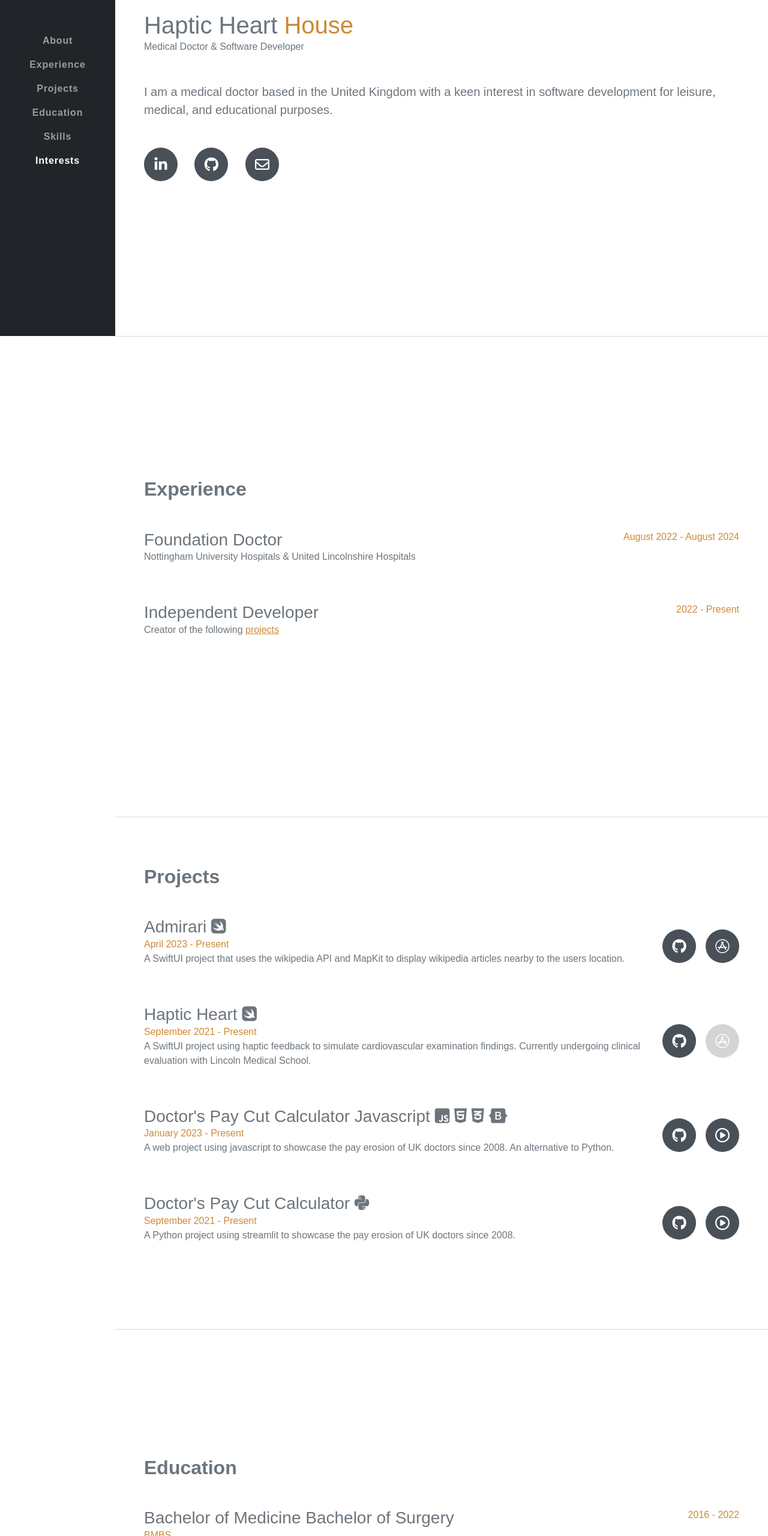
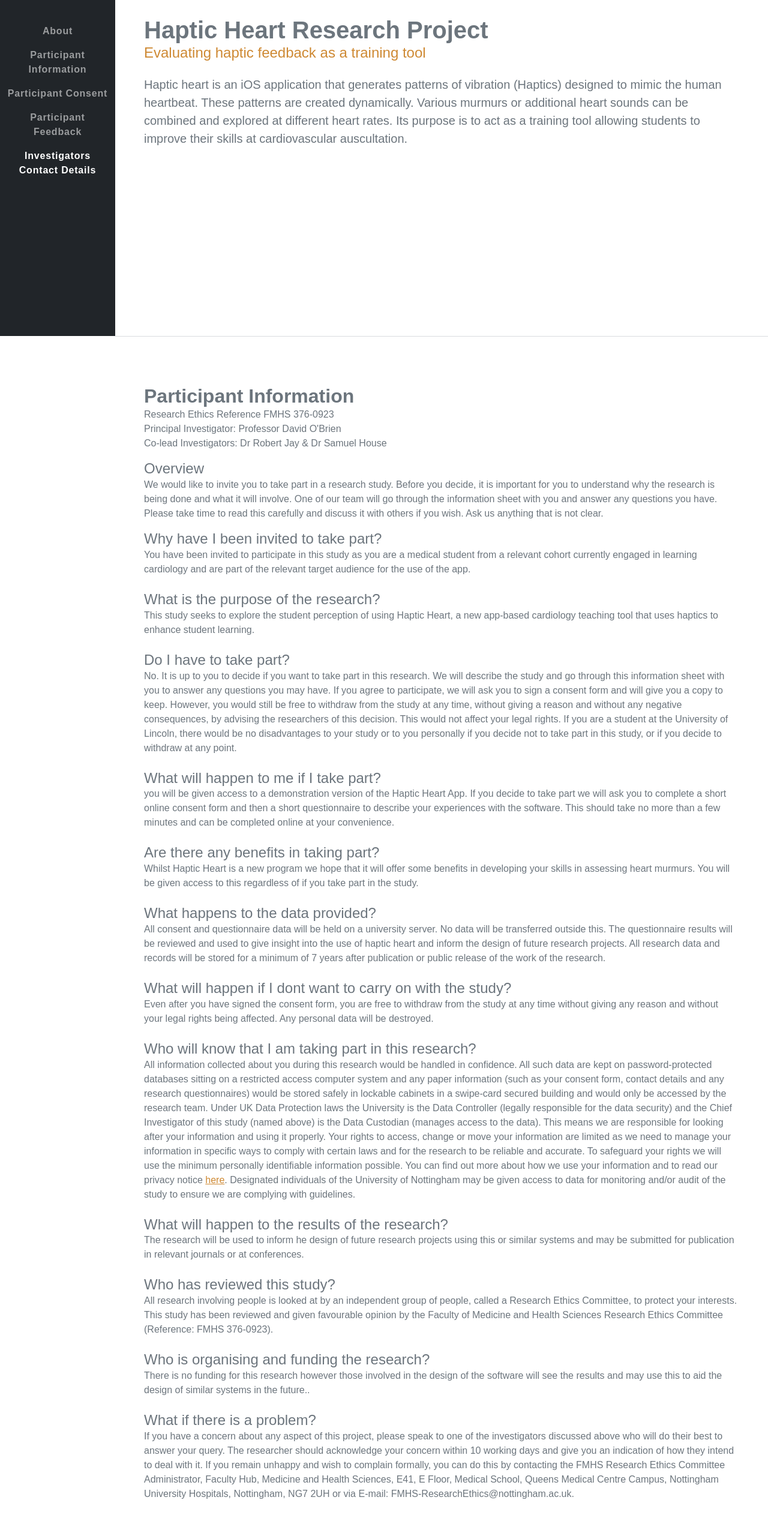
Before and after one commit to BarkingTree/HapticHeartInformation, a website: page index.html in a window 1280 px wide. Shown: the part 240-2800 px from the top of the page at 60% size. Drawn offline with nearby package versions, Linux system fonts and the light colour scheme.

Commit message:
Editied information

```diff
--- a/index.html
+++ b/index.html
@@ -12,211 +12,175 @@
 
     <title>Haptic Heart</title>
 </head>
+
 <body id="page-top">
   <!-- Navigation. SideNav on Large. TopNav on small -->
   <nav class="navbar navbar-expand-lg navbar-dark bg-dark fixed-top" id="sideNav">
     <a class="navbar-brand" href="#page-top">
-        <span class="d-block d-lg-none navbar-brand">Haptic Heart</span>
+        <span class="d-block d-lg-none navbar-brand">Haptic Heart Project</span>
     </a>
     <button class="navbar-toggler" type="button" data-bs-toggle="collapse" data-bs-target="#navbarResponsive" aria-controls="navbarResponsive" aria-expanded="false" aria-label="Toggle navigation"><span class="navbar-toggler-icon"></span></button>
     <div class="collapse navbar-collapse" id="navbarResponsive">
         <ul class="navbar-nav">
             <li class="nav-item"><a class="nav-link" href="#about">About</a></li>
-            <li class="nav-item"><a class="nav-link" href="#experience">Experience</a></li>
-            <li class="nav-item"><a class="nav-link" href="#projects">Projects</a></li>
-            <li class="nav-item"><a class="nav-link" href="#education">Education</a></li>
-            <li class="nav-item"><a class="nav-link" href="#skills">Skills</a></li>
-            <li class="nav-item"><a class="nav-link" href="#interests">Interests</a></li>
+            <li class="nav-item"><a class="nav-link" href="#information">Participant Information</a></li>
+            <li class="nav-item"><a class="nav-link" href="#consent">Participant Consent</a></li>
+            <li class="nav-item"><a class="nav-link" href="#feedback">Participant Feedback</a></li>
+            <li class="nav-item"><a class="nav-link" href="#contact">Investigators Contact Details</a></li>
         </ul>
     </div>
 </nav>
 
 <!--Page Content-->
 <div class="container-fluid p-0">
+
   <!-- About-->
   <section class="resume-section" id="about">
       <div class="resume-section-content">
-          <h1 class="mb-0">
-              Haptic Heart
-              <span class="text-primary">House</span>
+          <h1 class="mb-0 resume-section-title">
+              Haptic Heart Research Project
           </h1>
-          <div class="subheading mb-5">
-              Medical Doctor & Software Developer
+          <h4 class="subheading text-primary mb-4">
+            Evaluating haptic feedback as a training tool
+          </h4>
 
-          </div>
-          <p class="lead mb-5">I am a medical doctor based in the United Kingdom with a keen interest in software development for leisure, medical, and educational purposes.</p>
-          <div class="social-icons">
-              <a class="social-icon" href="https://www.linkedin.com/in/samuel-house-47b028269/"><i class="fab fa-linkedin-in"></i></a>
-              <a class="social-icon" href="https://github.com/BarkingTree"><i class="fab fa-github"></i></a>
-              <a class="social-icon" href="mailto:q3e65budeg@privaterelay.appleid.com"><i class="fa-regular fa-envelope"></i></a>
-          </div>
+          <p class="lead mb-5">Haptic heart is an iOS application that generates patterns of vibration (Haptics) designed to mimic the human heartbeat.
+            These patterns are created dynamically. Various murmurs or additional heart sounds can be combined and explored at different heart rates. Its purpose
+            is to act as a training tool allowing students to improve their skills at cardiovascular auscultation.
+          </p>
       </div>
   </section>
   <hr class="m-0" />
 
-<!-- Experience-->
-<section class="resume-section" id="experience">
+<!-- Information-->
+<section class="resume-section" id="information">
     <div class="resume-section-content">
-        <h2 class="mb-5 resume-section-title">Experience</h2>
+        <h2 class="mb-0 resume-section-title">Participant Information</h2>
+        <div class="subheading mb-0">Research Ethics Reference FMHS 376-0923</div>
+        <div class="subheading mb-0">Principal Investigator: Professor David O'Brien</div>
+        <div class="subheading mb-3">Co-lead Investigators: Dr Robert Jay & Dr Samuel House</div>
+
+        <div class="d-flex flex-column flex-md-row justify-content-between mb-4">
+          <div class="flex-grow-1">
+            <h4 class="mb-0">Overview</h4>
+            <p>We would like to invite you to take part in a research study. Before you decide, it is important for you to understand why the research is being done
+                    and what it will involve. One of our team will go through the information sheet with you and answer any questions you have. Please take time to read this carefully and discuss it with others if you wish.  Ask us anything that is not clear.  </p>
+            <h4 class="mb-0">Why have I been invited to take part?</h4>
+                <p class="mb-4">You have been invited to participate in this study as you are a medical student from a relevant cohort currently engaged in learning cardiology and are part of
+                the relevant target audience for the use of the app.
+            </p>
+            <h4 class="mb-0">What is the purpose of the research?</h4>
+                <p class="mb-4">This study seeks to explore the student perception of using Haptic Heart, a new app-based cardiology teaching tool
+                  that uses haptics to enhance student learning. </p>
+            <h4 class="mb-0">Do I have to take part?</h4>
+                <p class="mb-4">No. It is up to you to decide if you want to take part in this research.  We will describe the study and go through this information sheet with you to answer any questions you may
+                    have.  If you agree to participate, we will ask you to sign a consent form and will give you a copy to keep.  However, you would still be free to withdraw from the study at any time, without
+                    giving a reason and without any negative consequences, by advising the researchers of this decision.  This would not affect your legal rights. If you are a student at the University of Lincoln,
+                    there would be no disadvantages to your study or to you personally if you decide not to take part in this study, or if you decide to withdraw at any point. </p>
+            <h4 class="mb-0">What will happen to me if I take part?</h4>
+                <p class="mb-4">you will be given access to a demonstration version of the Haptic Heart App. If you decide to take part we will ask you to complete a short online consent form and then a short
+                    questionnaire to describe your experiences with the software. This should take no more than a few minutes and can be completed online at your convenience.  </p>
+            <h4 class="mb-0">Are there any benefits in taking part?</h4>
+                <p class="mb-4">Whilst Haptic Heart is a new program we hope that it will offer some benefits in developing your skills in assessing heart murmurs. You will be given access to this
+                    regardless of if you take part in the study.  </p>
+            <h4 class="mb-0">What happens to the data provided?</h4>
+                <p class="mb-4">All consent and questionnaire data will be held on a university server. No data will be transferred outside this. The questionnaire results will be reviewed and used to give insight into the use of haptic heart and
+                     inform the design of future research projects. All research data and records will be stored for a minimum of 7 years after publication or public release of the work of the research.  </p>
+            <h4 class="mb-0">What will happen if I dont want to carry on with the study?</h4>
+            <p class="mb-4">Even after you have signed the consent form, you are free to withdraw from the study at any time without giving any reason and without your legal rights being affected. Any personal data will be destroyed.</p>
+            <h4 class="mb-0">Who will know that I am taking part in this research?</h4>
+            <p class="mb-4">All information collected about you during this research would be handled in confidence.  All such data are kept on password-protected databases sitting on a restricted access computer system and any paper information (such as your consent form, contact details and any research questionnaires)
+                would be stored safely in lockable cabinets in a swipe-card secured building and would only be accessed by the research team.
+                Under UK Data Protection laws the University is the Data Controller (legally responsible for the data security) and the Chief Investigator of this study (named above) is the Data Custodian (manages access to the data). This means we are responsible for looking after your information and using it properly.
+                Your rights to access, change or move your information are limited as we need to manage your information in specific ways to comply with certain laws and for the research to be reliable and accurate. To safeguard your rights we will use the minimum personally identifiable information possible.
+                You can find out more about how we use your information and to read our privacy notice <a href="https://www.nottingham.ac.uk/utilities/privacy.aspx/"> here</a>.
+                Designated individuals of the University of Nottingham may be given access to data for monitoring and/or audit of the study to ensure we are complying with guidelines.
+                </p>
+            <h4 class="mb-0">What will happen to the results of the research?</h4>
+            <p class="mb-4"> The research will be used to inform he design of future research projects using this or similar systems and may be submitted for publication in relevant journals or at conferences.</p>
+            <h4 class="mb-0">Who has reviewed this study?</h4>
+            <p class="mb-4"> All research involving people is looked at by an independent group of people, called a Research Ethics Committee, to protect your interests. This study has been reviewed and given favourable opinion by the Faculty of Medicine and Health Sciences Research Ethics Committee (Reference: FMHS 376-0923).</p>
+            <h4 class="mb-0">Who is organising and funding the research?</h4>
+            <p class="mb-4"> There is no funding for this research however those involved in the design of the software will  see the results and may  use this to aid the design of similar systems in the future..</p>
+            <h4 class="mb-0">What if there is a problem?</h4>
+            <p class="mb-4"> If you have a concern about any aspect of this project, please speak to one of the investigators discussed above who will do their best to answer your query. The researcher should acknowledge your concern within 10 working days and give you an indication of how they intend to deal with it.
+                If you remain unhappy and wish to complain formally, you can do this by contacting the FMHS Research Ethics Committee Administrator, Faculty Hub, Medicine and Health Sciences, E41, E Floor, Medical School, Queens Medical Centre Campus, Nottingham University Hospitals, Nottingham, NG7 2UH or via E-mail: FMHS-ResearchEthics@nottingham.ac.uk. </p>
+
+
+
+        </div>
+        </div>
+        <div class="d-flex flex-column flex-md-row justify-content-between mb-5">
+          <div class="flex-grow-1">
+
+        </div>
+        </div>
         <div class="d-flex flex-column flex-md-row justify-content-between mb-5">
             <div class="flex-grow-1">
-                <h3 class="mb-0">Foundation Doctor</h3>
-                <div class="subheading mb-3">Nottingham University Hospitals & United Lincolnshire Hospitals</div>
 
             </div>
-            <div class="flex-shrink-0 flex-column"><span class="text-primary">August 2022 - August 2024</span></div>
-        </div>
+          </div>
 
-        <div class="d-flex flex-column flex-md-row justify-content-between mb-5">
-          <div class="flex-grow-1">
-              <h3 class="mb-0">Independent Developer</h3>
-              <div class="subheading mb-3">Creator of the following <a href="#projects"> projects</a></div>
-              <p></p>
-          </div>
-          <div class="flex-shrink-0 flex-column"><span class="text-primary">2022 - Present</span></div>
       </div>
     </div>
 </section>
 <hr class="m-0" />
 
 
-    <!-- Projects-->
-    <section class="resume-section" id="projects">
+    <!-- Consent-->
+    <section class="resume-section" id="consent">
         <div class="resume-section-content">
-            <h2 class="mb-5 resume-section-title">Projects</h2>
-
-            <!--Admirari-->
+            <h2 class="mb-5 resume-section-title">Participant Consent</h2>
             <div class="d-flex flex-column flex-md-row justify-content-between mb-5">
                 <div class="flex-grow-1">
-                    <h3 class="mb-0">Admirari
-                        <i class="fa-brands fa-swift"></i>
-                     </h3>
-                     <span class="text-primary">April 2023 - Present </span>
-                    <div class="subheading mb-3">A SwiftUI project that uses the wikipedia API and MapKit to display wikipedia
-                        articles nearby to the users location.</div>
-                </div>
-                <div class="flex-shrink-0 project-details">
-
-                    <a class="project-icon" href=""><i class="fab fa-github"></i></a>
-                    <a class="project-icon" href="https://apps.apple.com/gb/app/admirari/id6461533377"><i class="fa-brands fa-app-store"></i></a>
+                    <p class="mb-0">Before you can access the resource please complete the attatched consent form <a href=""> here</a>. Once the form has been submitted a
+                        URL will appear allowing you to access Haptic Heart.
+                    </p>
                 </div>
             </div>
-
-             <!--Haptic Heart-->
-            <div class="d-flex flex-column flex-md-row justify-content-between mb-5">
-                <div class="flex-grow-1">
-                    <h3 class="mb-0">Haptic Heart
-                        <i class="fa-brands fa-swift"></i>
-                        </h3>
-                    <span class="text-primary">September 2021 - Present </span>
-                    <div class="subheading mb-3">A SwiftUI project using haptic feedback to simulate cardiovascular examination findings.
-                        Currently undergoing clinical evaluation with Lincoln Medical School.
-                    </div>
-                </div>
-                <div class="flex-shrink-0 project-details">
-                    <a class="project-icon" href="https://github.com/BarkingTree/Haptic-Heart"><i class="fab fa-github"></i></a>
-                    <!--Currently Disabled-->
-                    <a class="project-icon-placeholder"><i class="fa-brands fa-app-store"></i></a>
-                </div>
-            </div>
-
-            <!-- Doctor Pay Cut Calculator JS -->
-            <div class="d-flex flex-column flex-md-row justify-content-between mb-5">
-                <div class="flex-grow-1">
-                    <h3 class="mb-0">Doctor's Pay Cut Calculator Javascript
-                        <i class="fab fa-square-js"></i>
-                        <i class="fab fa-html5"></i>
-                        <i class="fab fa-css3-alt"></i>
-                        <i class="fab fa-bootstrap"></i>
-                        </h3>
-                    <span class="text-primary">January 2023 - Present </span>
-                    <div class="subheading mb-3">A web project using javascript to
-                        showcase the pay erosion of UK doctors since 2008. An alternative to Python.</div>
-                </div>
-                <div class="flex-shrink-0 project-details">
-                    <a class="project-icon" href="https://github.com/BarkingTree/DoctorsPayCutCalculatorJS"><i class="fab fa-github"></i></a>
-                    <a class="project-icon" href="https://barkingtree.github.io/DoctorsPayCutCalculatorJS//"><i class="fa-regular fa-circle-play"></i></a>
-                </div>
-            </div>
-
-            <!--Doctor Pay Cut Calculator-->
-            <div class="d-flex flex-column flex-md-row justify-content-between mb-5">
-                <div class="flex-grow-1">
-                    <h3 class="mb-0">Doctor's Pay Cut Calculator
-                        <i class="fa-brands fa-python"></i>
-                        </h3>
-                    <span class="text-primary">September 2021 - Present </span>
-                    <div class="subheading mb-3">A Python project using streamlit to
-                        showcase the pay erosion of UK doctors since 2008.</div>
-                </div>
-                <div class="flex-shrink-0 project-details">
-                    <a class="project-icon" href="https://github.com/BarkingTree/DoctorsPayCutCalculator"><i class="fab fa-github"></i></a>
-                    <a class="project-icon" href="https://barkingtree-pythonpaycalculator-paycalculator-1ul8l4.streamlit.app"><i class="fa-regular fa-circle-play"></i></a>
-                </div>
-            </div>
-
+        </div>
     </section>
     <hr class="m-0" />
 
-  <!-- Education-->
-  <section class="resume-section" id="education">
+  <!-- Feedback-->
+  <section class="resume-section" id="feedback">
       <div class="resume-section-content">
-          <h2 class="mb-5 resume-section-title">Education</h2>
+          <h2 class="mb-5 resume-section-title">Participant Feedback</h2>
           <div class="d-flex flex-column flex-md-row justify-content-between mb-5">
               <div class="flex-grow-1">
-                  <h3 class="mb-0">Bachelor of Medicine Bachelor of Surgery</h3>
-                  <span class="text-primary">BMBS</span>
-                  <div class="subheading mb-3">University of Plymouth</div>
+                <p class="mb-0">Once you have used the resource please complete the following feedback form. This can be found <a href=""> here</a> or within the app itself.
+                </p>
               </div>
-              <div class="flex-shrink-0"><span class="text-primary"> 2016 - 2022</span></div>
+            </div>
           </div>
-          <div class="d-flex flex-column flex-md-row justify-content-between mb-5">
-            <div class="flex-grow-1">
-                <h3 class="mb-0">Masters in Clinical Education</h3>
-                <span class="text-primary">MClinEd(Dis)</span>
-                <div class="subheading mb-3">University of Plymouth</div>
-            </div>
-            <div class="flex-shrink-0"><span class="text-primary"> 2021 - 2022</span></div>
-        </div>
+
 
   </section>
   <hr class="m-0" />
-  <!-- Skills-->
-  <section class="resume-section" id="skills">
+  <!-- Contact-->
+  <section class="resume-section" id="contact">
       <div class="resume-section-content">
-          <h2 class="mb-5 resume-section-title">Skills</h2>
-          <div class="subheading mb-3">Programming Languages</div>
-          <ul class="list-inline dev-icons">
-              <li class="list-inline-item"><i class="fab fa-swift"></i></li>
-              <li class="list-inline-item"><i class="fab fa-python"></i></li>
-              <li class="list-inline-item"><i class="fab fa-square-js"></i></li>
-              <li class="list-inline-item"><i class="fab fa-html5"></i></li>
-              <li class="list-inline-item"><i class="fab fa-css3-alt"></i></li>
-              <li class="list-inline-item"><i class="fab fa-bootstrap"></i></li>
-          </ul>
-          <div class="subheading mb-3">Personal Traits</div>
-          <ul class="list mb-0">
-              <li class="list-group-item">
-                  Motivated
-              </li>
-              <li class="list-group-item">
-                  Engaged
-              </li>
-              <li class="list-group-item">
-                  Calm under pressure
-              </li>
-              <li class="list-group-item">
-                  Team Player
-              </li>
-          </ul>
-      </div>
-  </section>
-  <hr class="m-0" />
-  <!-- Interests-->
-  <section class="resume-section" id="interests">
-      <div class="resume-section-content">
-          <h2 class="mb-5 resume-section-title">Interests</h2>
-          <p>When I'm not working as a doctor or tinkering as a software developer I enjoy hiking, baking, working out in the gym, and running. </p>
+          <h2 class="mb-5 resume-section-title">Investigator Contact Details</h2>
+          <div class="d-flex flex-column flex-md-row justify-content-between mb-4">
+            <div class="flex-grow-1 mb-5">
+                <h4 class="list-inline-item">Dr Samuel House</h4>
+                <div class="subheading">Co-lead Investigator</div>
+                <a class="subheading" href="mailto:samuel.house@ulh.nhs.uk">Samuel.House@ulh.nhs.uk</a>
+
+            </div>
+            <div class="flex-grow-1 mb-5">
+                <h4 class="list-inline-item">Dr Robert Jay</h4>
+                <div class="subheading">Co-lead Investigator</div>
+                <a class="subheading" href="mailto:rojay@lincoln.ac.uk">Rojay@lincoln.ac.uk</a>
+
+            </div>
+            <div class="flex-grow-1 mb-5">
+                <h4 class="list-inline-item">Professor David O'Brien</h4>
+                <div class="subheading">Principal Investigator</div>
+                <a class="" href="mailto:david.o'brien@nottingham.ac.uk">David.O'Brien@nottingham.ac.uk</a>
+
+            </div>
+        </div>
       </div>
   </section>
   <hr class="m-0" />
--- a/style.scss
+++ b/style.scss
@@ -163,7 +163,7 @@
 	color: $color_1;
 	overscroll-behavior-y: none;
 }
-.social-icons {
+
 	.social-icon {
 		text-decoration: none;
 		display: inline-flex;
@@ -182,12 +182,11 @@
 		&:hover {
 			background-color: $background-color_2;
 		}
+	}
 
-	}
-}
 
 .dev-icons {
-    font-size: 3rem;
+    font-size: 1.5rem;
 }
 
 @media (min-width: 992px) {
```
Also changed, not shown: styles/style.css, 1 other file.
